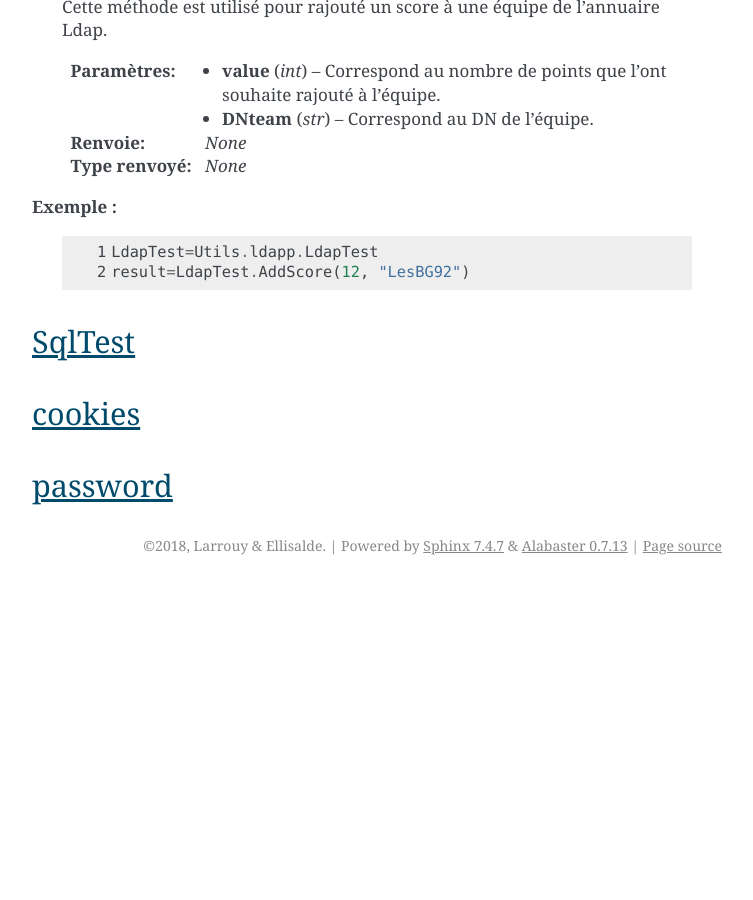
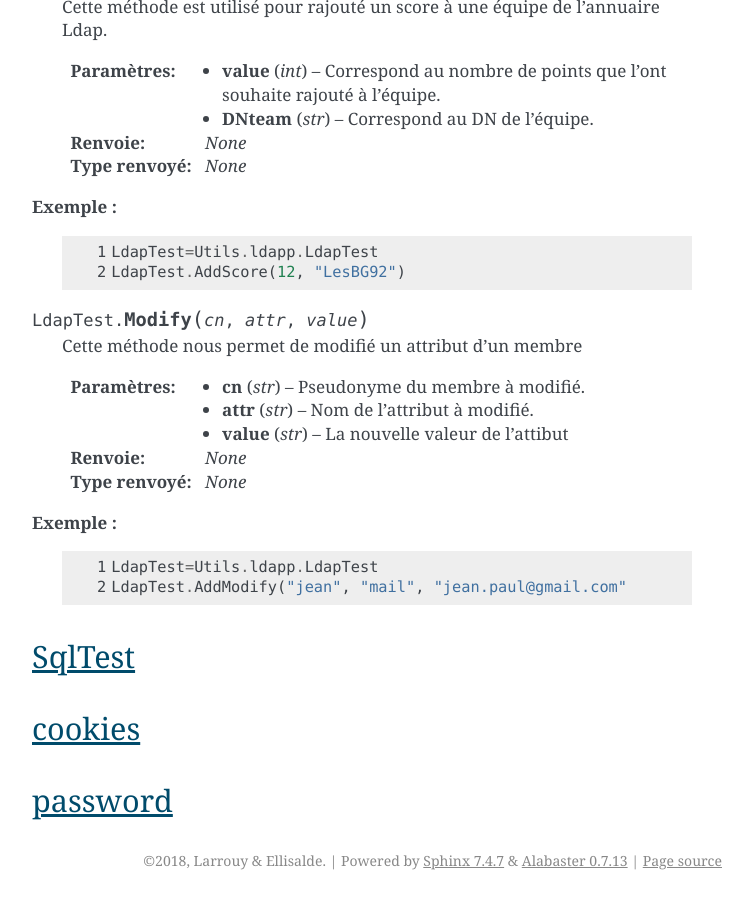
Before and after one commit to soldatroket/ProjetHacking, a Sphinx documentation site: the page built from Documentation/classe.rst, in a window 1280 px wide and 900 px high, scrolled down 3646 px. Shown: the whole window, without its empty margins (388-1141 px from the left). Built offline with Sphinx 7.4.7, drawn with Linux system fonts in a browser that asks for light colours; before the commit the page ends 4231 px from its top, so only the background shows below that.

Commit message:
Update classe.rst

```diff
--- a/Documentation/classe.rst
+++ b/Documentation/classe.rst
@@ -174,7 +174,26 @@ LdapTest
       :linenos:
 
       LdapTest=Utils.ldapp.LdapTest
-      result=LdapTest.AddScore(12, "LesBG92")
+      LdapTest.AddScore(12, "LesBG92")
+
+.. method:: LdapTest.Modify(cn, attr, value)
+
+   Cette méthode nous permet de modifié un attribut d'un membre
+
+   :param str cn: Pseudonyme du membre à modifié.
+   :param str attr: Nom de l'attribut à modifié.
+   :param str value: La nouvelle valeur de l'attibut
+   :return: *None*
+   :rtype: *None*
+
+**Exemple :**
+
+   .. code-block:: python
+      :linenos:
+
+      LdapTest=Utils.ldapp.LdapTest
+      LdapTest.AddModify("jean", "mail", "jean.paul@gmail.com"
+
 
 SqlTest
 -------
```
